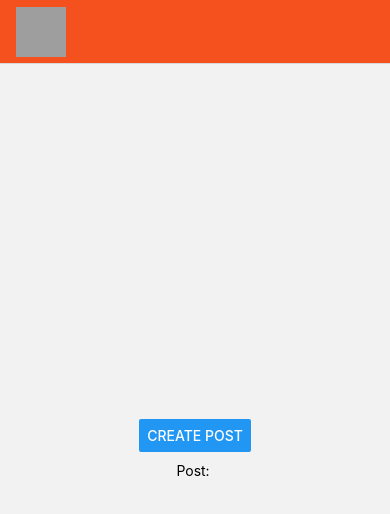
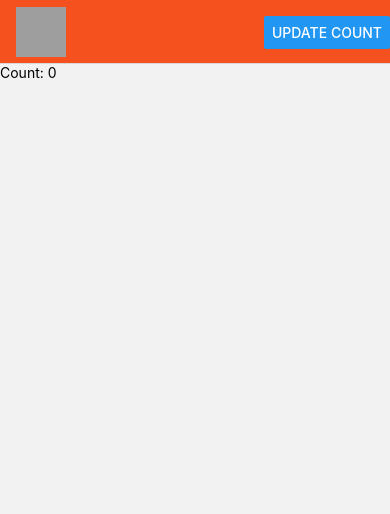
Before and after one commit to kanghyeok93/React-Native-Navigation-6.x, a React Native app: screen / in a window 390 px wide. Shown: the top 514 px of the page. Built offline with nearby package versions, Linux system fonts and the light colour scheme; grey boxes are pictures that could not be loaded.

Commit message:
feat: #5 study of official documents

```diff
--- a/App.js
+++ b/App.js
@@ -1,4 +1,4 @@
-import React, {useEffect, useState} from 'react';
+import React, {useEffect, useLayoutEffect, useState} from 'react';
 import {Button, Image, Text, TextInput, View} from 'react-native';
 import {NavigationContainer} from '@react-navigation/native';
 import {createNativeStackNavigator} from '@react-navigation/native-stack';
@@ -15,25 +15,39 @@
 //   )
 // }
 
-const HomeScreen = ({navigation, route}) => {
-  useEffect(() => {
-    if (route.params?.post) {
-    }
-  }, [route.params?.post]);
+// const HomeScreen = ({navigation, route}) => {
+//   useEffect(() => {
+//     if (route.params?.post) {
+//     }
+//   }, [route.params?.post]);
+//
+//   return (
+//     <View style={{flex: 1, alignItems: 'center', justifyContent: 'center'}}>
+//       <Button
+//         title={'Create post'}
+//         onPress={() =>
+//           navigation.navigate('CreatePost', {
+//             name: 'Custom post header',
+//           })
+//         }
+//       />
+//       <Text style={{margin: 10}}>Post: {route.params?.post}</Text>
+//     </View>
+//   );
+// };
 
-  return (
-    <View style={{flex: 1, alignItems: 'center', justifyContent: 'center'}}>
-      <Button
-        title={'Create post'}
-        onPress={() =>
-          navigation.navigate('CreatePost', {
-            name: 'Custom post header',
-          })
-        }
-      />
-      <Text style={{margin: 10}}>Post: {route.params?.post}</Text>
-    </View>
-  );
+const HomeScreen = ({navigation}) => {
+  const [count, setCount] = useState(0);
+
+  useLayoutEffect(() => {
+    navigation.setOptions({
+      headerRight: () => (
+        <Button onPress={() => setCount(c => c + 1)} title="Update count" />
+      ),
+    });
+  }, [navigation]);
+
+  return <Text>Count: {count}</Text>;
 };
 
 const CreatePostScreen = ({navigation, route}) => {
@@ -125,7 +139,9 @@
         <Stack.Screen
           name="Home"
           component={HomeScreen}
-          options={{headerTitle: props => <LogoTitle {...props} />}}
+          options={{
+            headerTitle: props => <LogoTitle {...props} />,
+          }}
         />
         {/*<Stack.Screen name="Details" component={DetailsScreen} initialParams={{otherParam: 'initial Param'}}/>*/}
         <Stack.Screen
```
